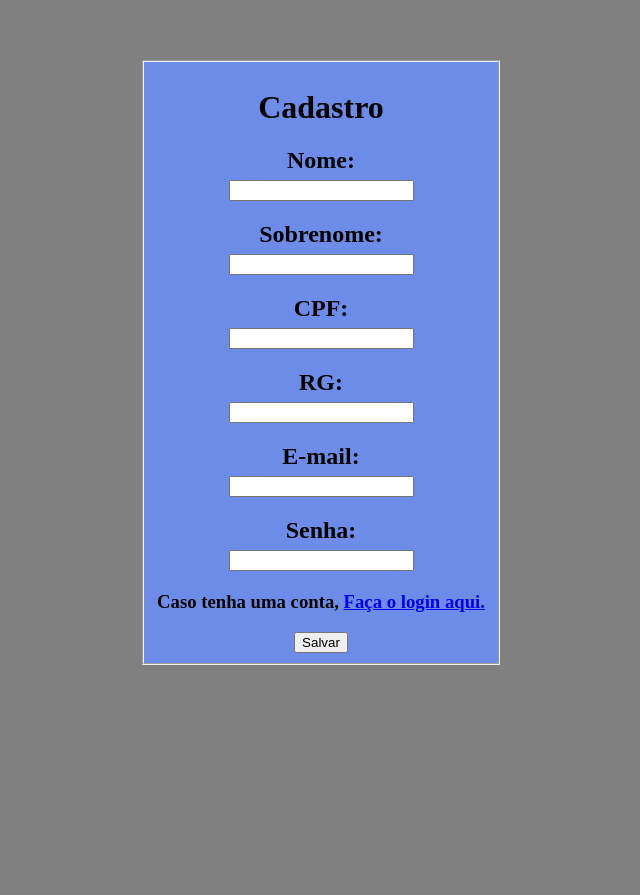
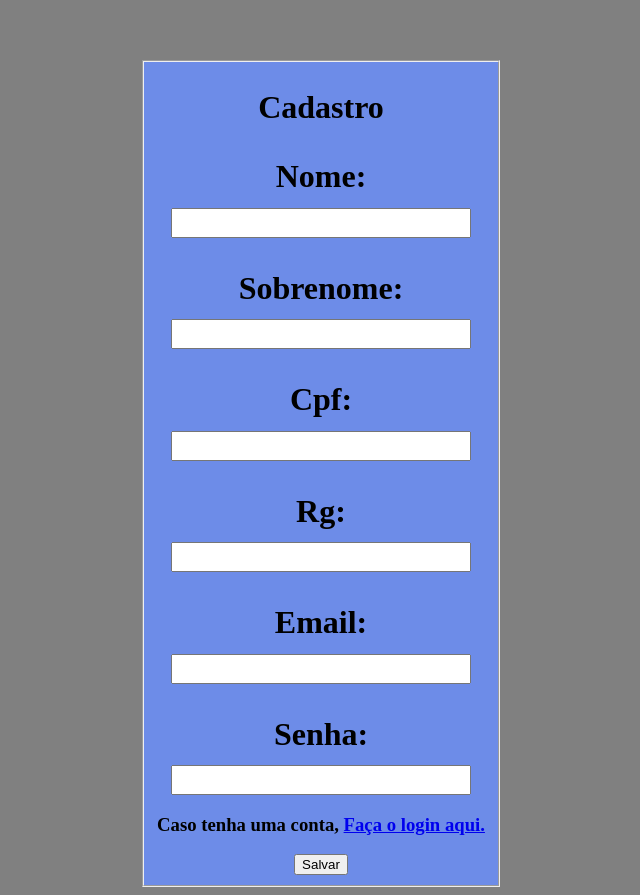
Before and after one commit to gabrielcunha10/wsBackend-Fabrica25.2, a Django app: page /cadastro in a window 1280 px wide. Shown: the whole page, without its empty margins (319-959 px from the left). Before the commit the page ends 665 px from the top, so only its background shows below. Run offline with Django 5.2, Linux system fonts and the light colour scheme.

Commit message:
arrumando bugs

```diff
--- a/projeto_django/loja/forms.py
+++ b/projeto_django/loja/forms.py
@@ -3,7 +3,7 @@ from .models import Cadastro
 from django.contrib.auth.hashers import make_password
 
 class CadastroForm(forms.ModelForm):
-    senha = forms.CharField(widget=forms.PasswordInput())
+    senha = forms.CharField(widget=forms.PasswordInput(), required=False)
 
     class Meta:
         model = Cadastro
--- a/projeto_django/loja/templates/cadastro.html
+++ b/projeto_django/loja/templates/cadastro.html
@@ -36,40 +36,44 @@
         font-size: 13px;
         margin-top: 30px;
     }
+    form p {
+    font-size: 2em;
+    font-weight: bold;
+    margin-bottom: 15px;
+}
+
+form label {
+    display: block;
+    margin-bottom: 5px;
+}
+
+form input, form select, form textarea {
+    font-size: 20px;
+    padding: 3px;
+    width: 300px;
+    height: 30px;
+    box-sizing: border-box;
+}
     </style>
 </head>
 <body>
-    {% if messages %}
-        <ul>
-            {% for message in messages %}
-                <h2 style="color: red;">{{ message }}</h2>
-            {% endfor %}
-        </ul>
-    {% endif %}
     <div id="cadastro">
     <fieldset>
         <h1>Cadastro</h1>
     <form method="post">
-            {%csrf_token %}
-            <h2>Nome:<br>
-                {{ form.nome }}
-            </h2>
-            <h2>Sobrenome:<br>
-                {{ form.sobrenome }}
-            </h2>
-            <h2>CPF:<br>
-                {{ form.cpf }}
-            </h2>
-            <h2>RG:<br>
-                {{ form.rg }}
-            </h2>
-            <h2>E-mail:<br>
-                {{ form.email }}
-            </h2>
-            {% if request.GET.acao == "redefinir" or modo == "criar" %}
-                <h2>Senha:<br>
-                    {{ form.senha }}
-                </h2>
+        {% csrf_token %}
+        {{ form.as_p }}
+        {% if not request.GET.acao == "redefinir" and not modo == "criar" %}
+            <style>
+                #id_senha, #id_senha + label {
+                    display: none;
+                    color: gray;
+                }
+                label[for="id_senha"] {
+                 color: gray;
+                font-size: 0;
+                }
+            </style>
         {% endif %}
         <h3>Caso tenha uma conta, <a href="{% url 'login' %}">Faça o login aqui.</a></h3>
         <button type="submit">Salvar</button>
--- a/projeto_django/loja/urls.py
+++ b/projeto_django/loja/urls.py
@@ -12,7 +12,7 @@ urlpatterns = [
     path('', login, name="home_login"),
     path('login', login, name="login"),
     path('listainfo', listainformacoes, name='listainfo'),
-    path('atualizar<int:pk>', CadastroUpdateView.as_view(), name='atualizar'),
+    path('atualizar/<int:pk>/', CadastroUpdateView.as_view(), name='atualizar'),
     path('deletar<int:pk>', CadastroDeleteView.as_view(), name='deletar'),
     path('adicionar/<int:produto_id>/', views.adicionarcarrinho, name='adicionar'),
     path('carrinho/', views.carrinho, name='carrinho'),
```
Also changed, not shown: projeto_django/loja/templates/info.html (+46 -1 lines). Lines whose indentation alone changed are shown as unchanged.
